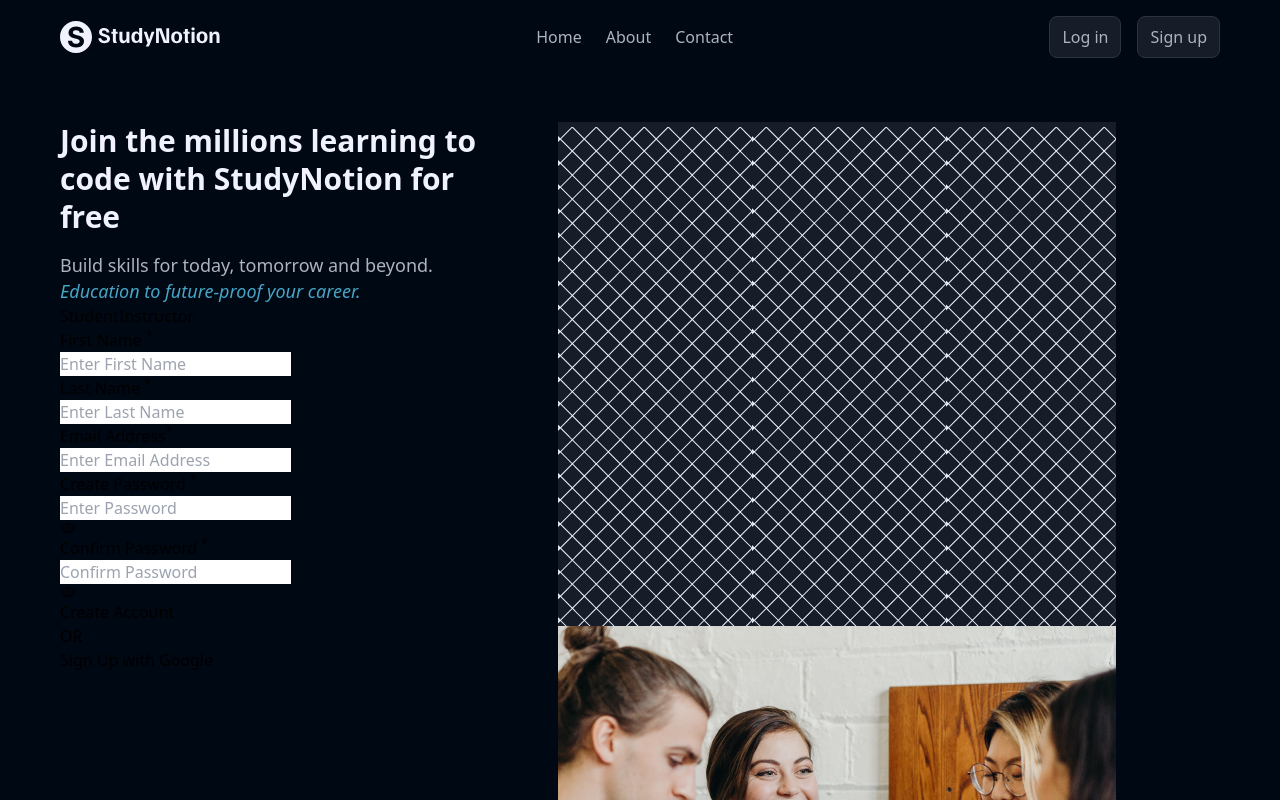
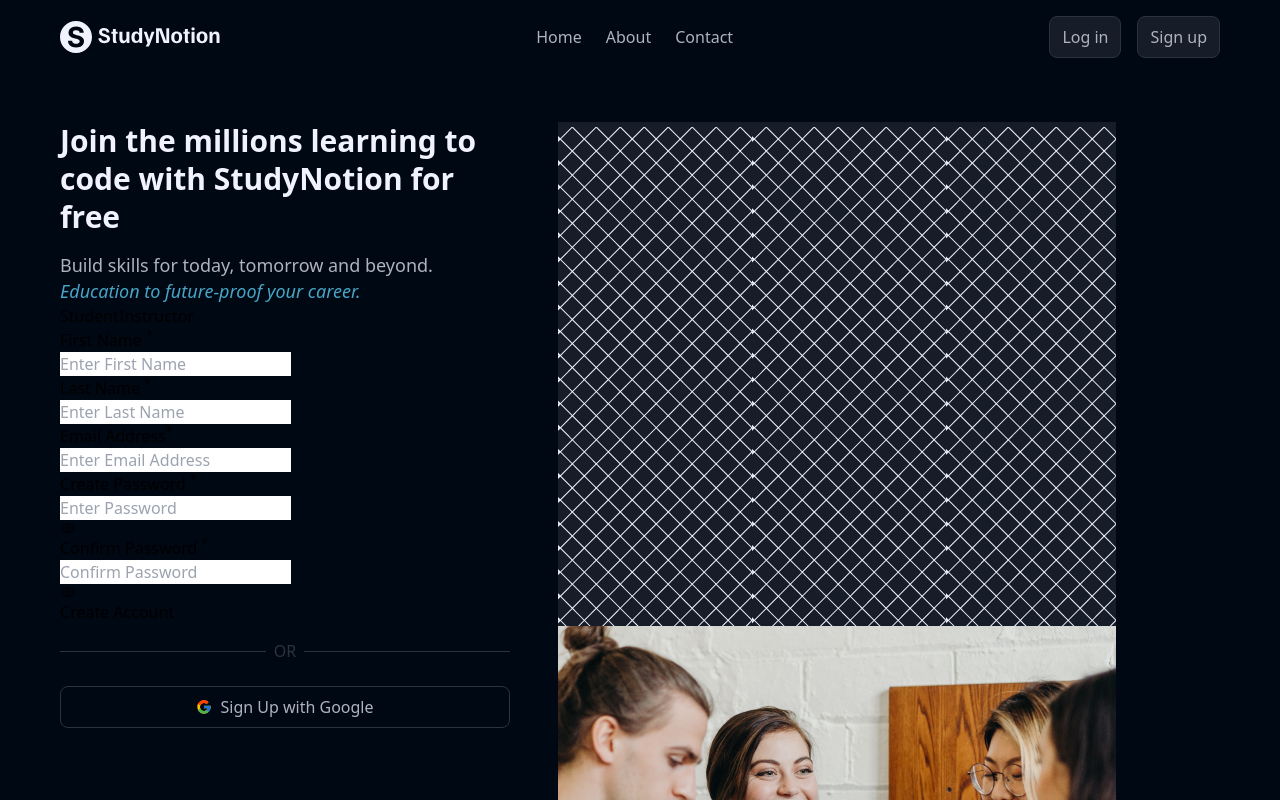
Before and after one commit to Prachi24599/study-notion, a React (Create React App) app: page /signup in a window 1280 px wide. Built offline with nearby package versions, Linux system fonts and the light colour scheme.

Commit message:
Added style to button and Hr

```diff
--- a/src/components/Template.js
+++ b/src/components/Template.js
@@ -2,6 +2,7 @@
 import frameImage from "../assets/frame.png";
 import SignupForm from "./SignupForm";
 import LoginForm from "./LoginForm";
+import { FcGoogle } from "react-icons/fc";
 
 const Template = ({ title, desc1, desc2, image, formType, setIsLoggedIn }) => {
   return (
@@ -22,13 +23,16 @@
           <LoginForm setIsLoggedIn={setIsLoggedIn} />
         )}
 
-        <div>
-          <div></div>
-          <p>OR</p>
-          <div></div>
+        <div className="flex w-full items-center my-4 gap-x-2">
+          <div className="w-full h-[1px] bg-richblack-700"></div>
+          <p className="text-richblack-700 font-medium leading-[1.375rem]">
+            OR
+          </p>
+          <div className="w-full h-[1px] bg-richblack-700"></div>
         </div>
 
-        <button>
+        <button className="w-full flex justify-center items-center rounded-[8px] font-medium text-richblack-100 border border-richblack-700 px-[12px] py-[8px] gap-x-2 mt-6">
+          <FcGoogle />
           <p>Sign Up with Google</p>
         </button>
       </div>
```
